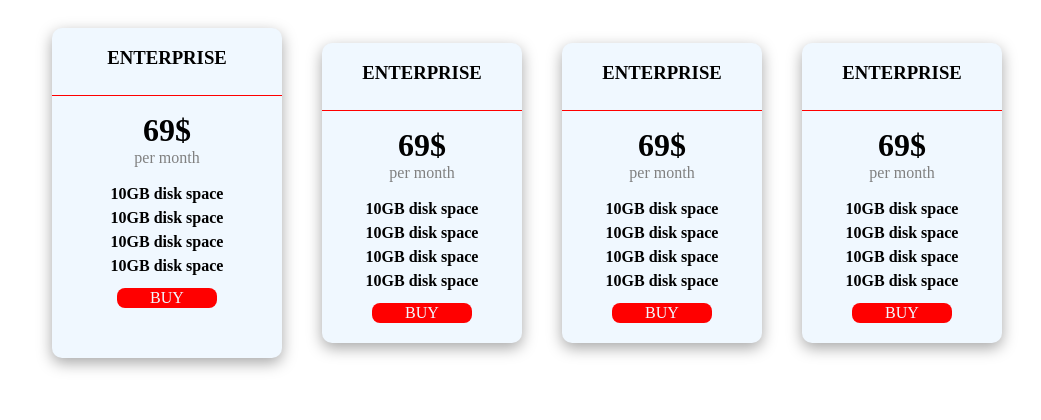
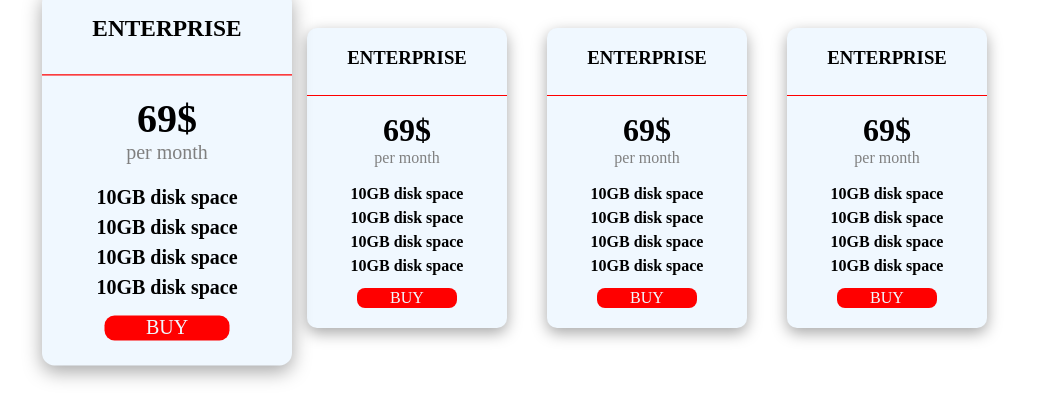
Before and after one commit to AmirNursh/Domaski2, a plain HTML site: page navbar/index.html in a window 1280 px wide. In both pictures the pointer is over the element 280 px from the left and 178 px from the top of the page. Shown: the whole page, without its empty margins (113-1154 px from the left). Drawn offline with Linux system fonts and the light colour scheme.

Commit message:
aaaaaaaaaa

```diff
--- a/navbar/style.css
+++ b/navbar/style.css
@@ -65,7 +65,6 @@ a {
     color: aliceblue;
 }
 .card1:hover {
-    width: 230px;
-    height: 330px;
+    transform: scale(1.25);
     transition: .5s;
 }
```
